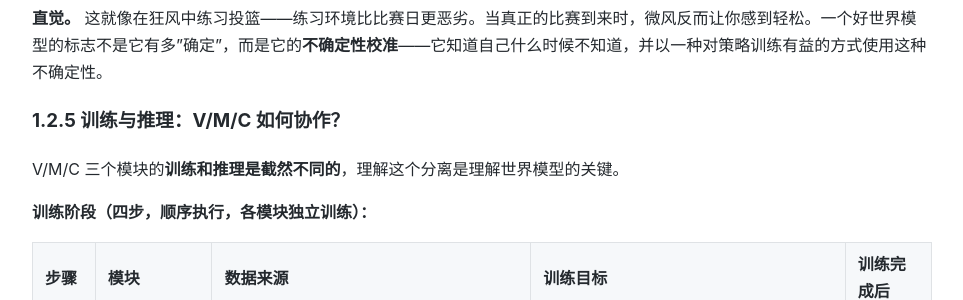
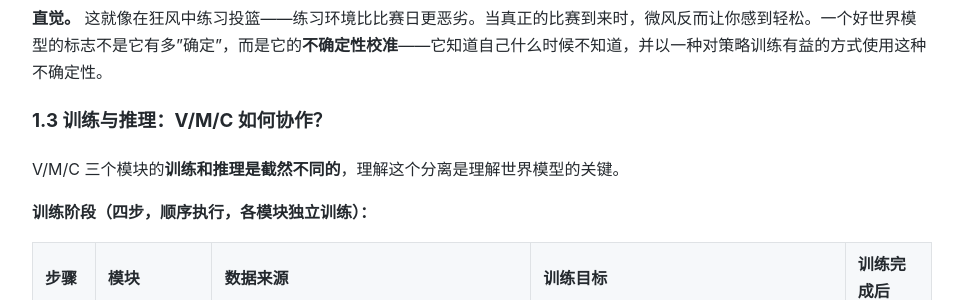
Before and after one commit to liuwwei3/liuwwei3.github.io, a Jekyll site: the page built from blogs/world-models-survey.md, in a window 1280 px wide and 900 px high, scrolled down 9664 px. Shown: the part 151-451 px from the top of the window, without its empty margins (158-1121 px from the left). Built offline with Jekyll 4.4.1, drawn with Linux system fonts in a browser that asks for light colours; some of the changed text lies outside the part shown.

Commit message:
Renumber chapter 1 sections: 1.2.5→1.3, 1.3→1.4

```diff
--- a/blogs/world-models-survey.md
+++ b/blogs/world-models-survey.md
@@ -327,7 +327,7 @@ $\tau = 1.15$ 有效的原因：**略大于 1.0 的温度让梦中世界比真
 
 **直觉。** 这就像在狂风中练习投篮——练习环境比比赛日更恶劣。当真正的比赛到来时，微风反而让你感到轻松。一个好世界模型的标志不是它有多"确定"，而是它的**不确定性校准**——它知道自己什么时候不知道，并以一种对策略训练有益的方式使用这种不确定性。
 
-### 1.2.5 训练与推理：V/M/C 如何协作？
+### 1.3 训练与推理：V/M/C 如何协作？
 
 V/M/C 三个模块的**训练和推理是截然不同的**，理解这个分离是理解世界模型的关键。
 
```
Also changed, not shown: other parts of blogs/world-models-survey.md (+1 -1 lines).
